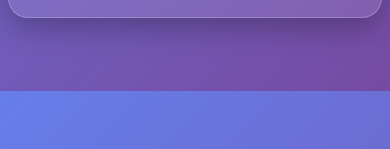
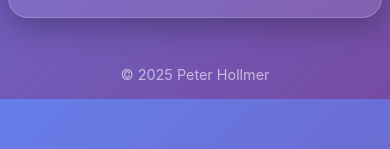
Before and after one commit to VerilyPete/peterhollmer.com, a plain HTML site: page src/index.html in a window 390 px wide. Shown: the part 815-964 px from the top of the page. Drawn offline with Linux system fonts and the light colour scheme.

Commit message:
Copy edits & mobile layout fixes

```diff
--- a/src/index.html
+++ b/src/index.html
@@ -575,14 +575,13 @@
       }
 
       .footer {
-        position: static;
-        bottom: 2rem;
-        left: 50%;
-        transform: translateX(-50%);
+        position: relative;
+        text-align: center;
         font-size: 0.9rem;
         opacity: 0.6;
         z-index: 10;
-        margin-bottom: 1.5rem;
+        margin-top: auto;
+        padding: 1rem 0;
       }
 
       /* Page transition styles */
@@ -687,7 +686,7 @@
       </div>
     </div>
 
-    <div class="main-content" style="flex: 1; display: flex; flex-direction: column; justify-content: flex-start;">
+        <div class="main-content" style="flex: 1; display: flex; flex-direction: column; justify-content: flex-start;">
       <!-- Navigation -->
       <nav class="nav">
         <ul class="nav-list">
@@ -802,13 +801,13 @@
       <!-- About Page -->
       <section class="page" id="about-page" aria-label="About page">
         <div class="container about-container">
-          <h1>About Peter</h1>
+          <h1>About Me</h1>
 
           <div class="about-section">
             <p>
               Hi! I'm Peter Hollmer, an engineering leader with over 15 years of
               experience who lives to set the stage for people to do their best
-              work. I recently wrapped up my time as Director of Engineering at
+              work. I most recently served as Director of Engineering at
               SnapStream, where I had the privilege of leading 14 engineers across
               multiple teams and contributing to leadership decisions for a $10M
               ARR video software company.
@@ -826,7 +825,7 @@
                 downsizing or transforming a department's processes, I've found
                 that creating a culture where quality matters and everyone's voice
                 is heard makes all the difference.
-              </p>
+            </p>
             </div>
           </div>
 
```
